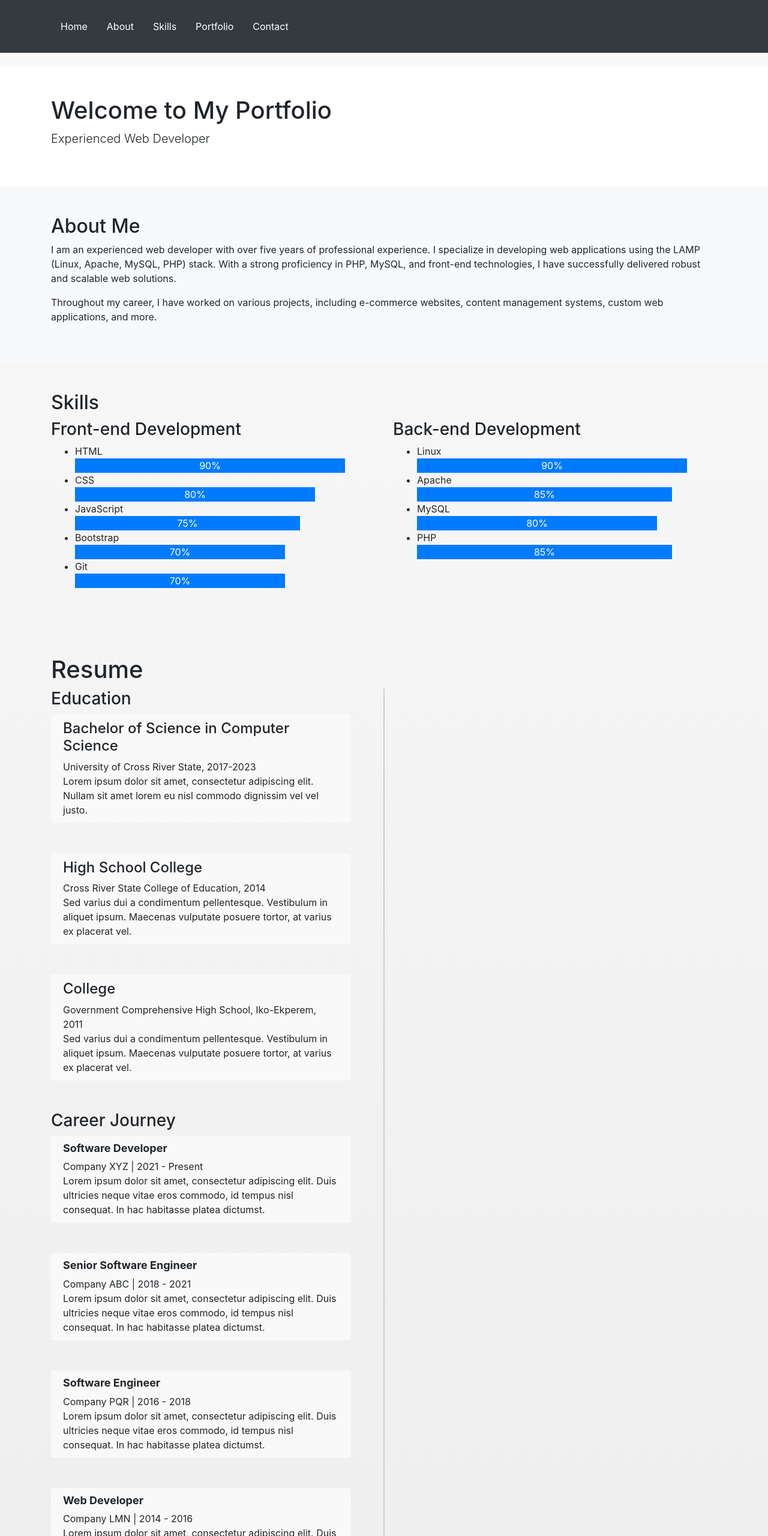
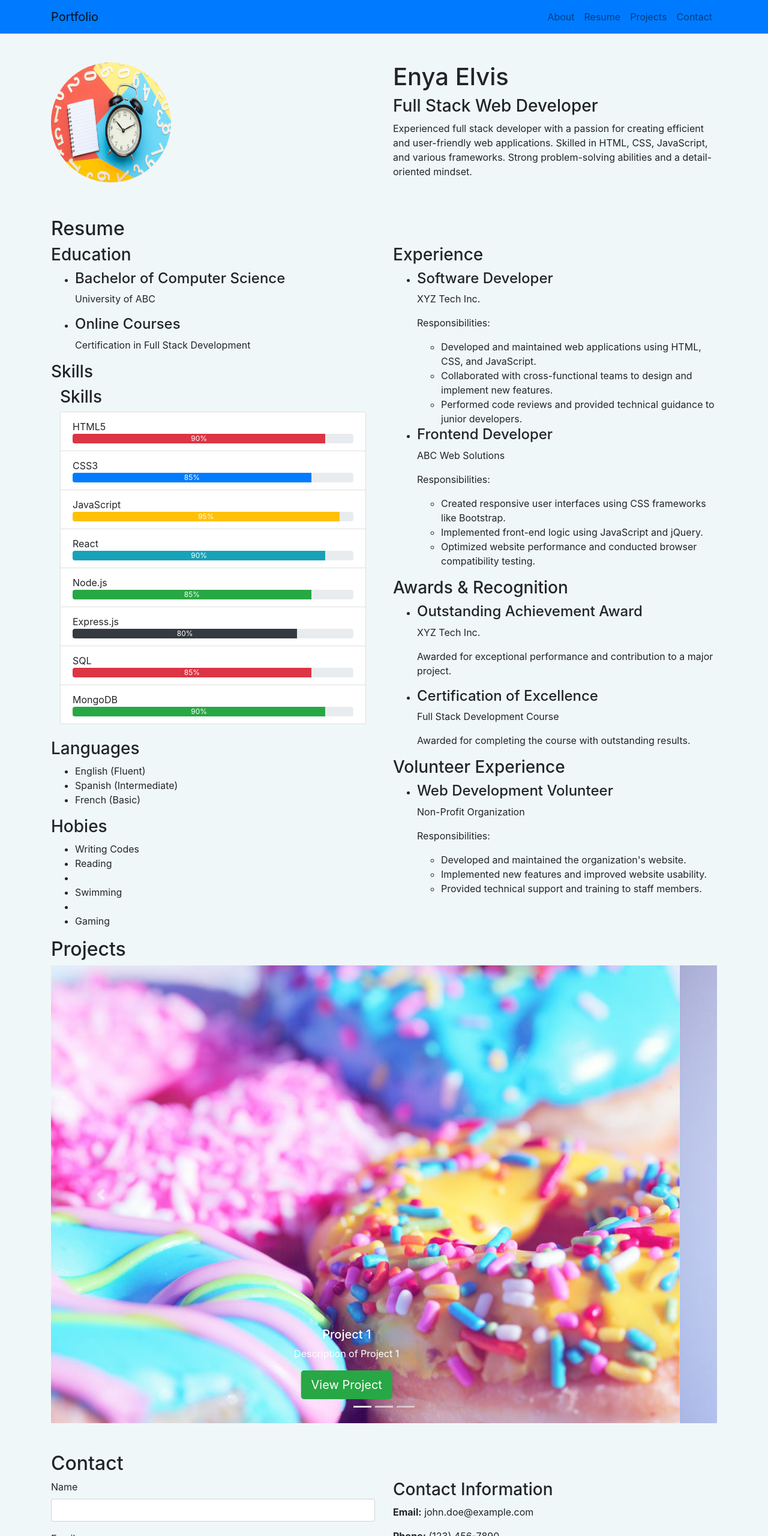
Before and after one commit to enyasystem/portfolio, a plain HTML site: page index.html in a window 1280 px wide. Shown: the top 2560 px of the page at 60% size. Drawn offline with nearby package versions, Linux system fonts and the light colour scheme.

Commit message:
Portfolio updated

```diff
--- a/index.html
+++ b/index.html
@@ -1,188 +1,249 @@
 <!DOCTYPE html>
+<html lang="en">
+<head>
+  <meta charset="UTF-8">
+  <meta name="viewport" content="width=device-width, initial-scale=1.0">
+  <title>Full Stack Developer Portfolio</title>
+  <link rel="stylesheet" href="https://stackpath.bootstrapcdn.com/bootstrap/4.3.1/css/bootstrap.min.css">
+  <style>
+    /* Custom styles */
+    body {
+      background-color: #f0f7f9;
+    }
 
-<head>
-  <title>ELVIS's Portfolio</title>
-  <!-- Include Bootstrap CSS -->
-  <link rel="stylesheet" href="https://stackpath.bootstrapcdn.com/bootstrap/4.5.0/css/bootstrap.min.css">
-  <script src="https://code.jquery.com/jquery-3.2.1.slim.min.js"></script>
-  <script src="https://maxcdn.bootstrapcdn.com/bootstrap/4.0.0/js/bootstrap.min.js"></script>
-  <link rel="stylesheet" href="style.css">
+
+    /* Add more custom styles here */
+	.profile_pic{
+	width: 200px;
+	height: 200px;
+	border-radius: 50%;
+}
+
+ .progress-bar {
+    height: 100%;
+    width: 0;
+    background-color: seagreen/* Replace with your desired color */
+  }
+
+  </style>
 </head>
+<body>
 
-<body>
-  <header class="bg-dark py-4">
-    <nav class="container">
-      <ul class="nav">
+ <nav class="navbar navbar-expand-lg navbar-light bg-primary sticky-top">
+    <div class="container">
+      <a class="navbar-brand" href="#">Portfolio</a>
+      <button class="navbar-toggler" type="button" data-toggle="collapse" data-target="#navbarNav"
+        aria-controls="navbarNav" aria-expanded="false" aria-label="Toggle navigation">
+        <span class="navbar-toggler-icon"></span>
+      </button>
+      <div class="collapse navbar-collapse" id="navbarNav">
+        <ul class="navbar-nav ml-auto">
           <li class="nav-item">
-          <a class="nav-link text-white" href="#home">Home</a>
+            <a class="nav-link" href="#about">About</a>
           </li>
           <li class="nav-item">
-          <a class="nav-link text-white" href="#about">About</a>
+            <a class="nav-link" href="#resume">Resume</a>
           </li>
           <li class="nav-item">
-          <a class="nav-link text-white" href="#skills">Skills</a>
+            <a class="nav-link" href="#projects">Projects</a>
           </li>
           <li class="nav-item">
-          <a class="nav-link text-white" href="#portfolio">Portfolio</a>
-        </li>
-        <li class="nav-item">
-          <a class="nav-link text-white" href="#contact">Contact</a>
+            <a class="nav-link" href="#contact">Contact</a>
           </li>
         </ul>
+      </div>
+    </div>
   </nav>
+
+  <header id="about" class="container py-5">
+    <div class="row">
+      <div class="col-lg-6">
+        <img src="blog39.jpg" class="img-fluid rounded-circle profile_pic" alt="Profile Picture">
+      </div>
+      <div class="col-lg-6">
+        <h1>Enya Elvis</h1>
+        <h3>Full Stack Web Developer</h3>
+        <p>Experienced full stack developer with a passion for creating efficient and user-friendly web applications. Skilled in HTML, CSS, JavaScript, and various frameworks. Strong problem-solving abilities and a detail-oriented mindset.</p>
+      </div>
+    </div>
   </header>
 
-  <main class="py-4">
-    <section id="home" class="bg-white py-5">
-      <div class="container">
-        <h1>Welcome to My Portfolio</h1>
-        <p class="lead">Experienced Web Developer</p>
-      </div>
-    </section>
-
-    <section id="about" class="bg-light py-5">
-      <div class="container">
-        <h2>About Me</h2>
-        <p>I am an experienced web developer with over five years of professional experience. I specialize in developing
-          web applications using the LAMP (Linux, Apache, MySQL, PHP) stack. With a strong proficiency in PHP, MySQL,
-          and front-end technologies, I have successfully delivered robust and scalable web solutions.</p>
-        <p>Throughout my career, I have worked on various projects, including e-commerce websites, content management
-          systems, custom web applications, and more.</p>
-      </div>
-    </section>
-
-    <section id="skills" class="py-5">
-      <div class="container">
-        <h2>Skills</h2>
+  <section id="resume" class="container">
+    <h2>Resume</h2>
     <div class="row">
-          <div class="col-md-6">
-            <h3>Front-end Development</h3>
+      <div class="col-lg-6">
+        <div class="resume-item">
+          <h3>Education</h3>
+          <div class="vertical-line"></div>
           <ul>
-              <li>HTML <span class="progress-bar" style="width: 90%;">90%</span></li>
-              <li>CSS <span class="progress-bar" style="width: 80%;">80%</span></li>
-              <li>JavaScript <span class="progress-bar" style="width: 75%;">75%</span></li>
-              <li>Bootstrap <span class="progress-bar" style="width: 70%;">70%</span></li>
-              <li>Git <span class="progress-bar" style="width: 70%;">70%</span></li>
+            <li>
+              <h4>Bachelor of Computer Science</h4>
+              <p>University of ABC</p>
+            </li>
+            <li>
+              <h4>Online Courses</h4>
+              <p>Certification in Full Stack Development</p>
+            </li>
           </ul>
         </div>
-          <div class="col-md-6">
-            <h3>Back-end Development</h3>
+      <div class="resume-item">
+  <h3>Skills</h3>
+  <div class="vertical-line"></div>
+
+</div>
+
+<div class="container">
+    <div class="resume-item">
+      <h3>Skills</h3>
+      <div class="vertical-line"></div>
+      <ul class="list-group">
+        <li class="list-group-item">
+          <span>HTML5</span>
+          <div class="progress">
+            <div class="progress-bar bg-danger" style="width: 90%;" role="progressbar" aria-valuenow="90"
+              aria-valuemin="0" aria-valuemax="100">90%</div>
+          </div>
+        </li>
+        <li class="list-group-item">
+          <span>CSS3</span>
+          <div class="progress">
+            <div class="progress-bar bg-primary" style="width: 85%;" role="progressbar" aria-valuenow="85"
+              aria-valuemin="0" aria-valuemax="100">85%</div>
+          </div>
+        </li>
+        <li class="list-group-item">
+          <span>JavaScript</span>
+          <div class="progress">
+            <div class="progress-bar bg-warning" style="width: 95%;" role="progressbar" aria-valuenow="95"
+              aria-valuemin="0" aria-valuemax="100">95%</div>
+          </div>
+        </li>
+        <li class="list-group-item">
+          <span>React</span>
+          <div class="progress">
+            <div class="progress-bar bg-info" style="width: 90%;" role="progressbar" aria-valuenow="90"
+              aria-valuemin="0" aria-valuemax="100">90%</div>
+          </div>
+        </li>
+        <li class="list-group-item">
+          <span>Node.js</span>
+          <div class="progress">
+            <div class="progress-bar bg-success" style="width: 85%;" role="progressbar" aria-valuenow="85"
+              aria-valuemin="0" aria-valuemax="100">85%</div>
+          </div>
+        </li>
+        <li class="list-group-item">
+          <span>Express.js</span>
+          <div class="progress">
+            <div class="progress-bar bg-dark" style="width: 80%;" role="progressbar" aria-valuenow="80"
+              aria-valuemin="0" aria-valuemax="100">80%</div>
+          </div>
+        </li>
+        <li class="list-group-item">
+          <span>SQL</span>
+          <div class="progress">
+            <div class="progress-bar bg-danger" style="width: 85%;" role="progressbar" aria-valuenow="85"
+              aria-valuemin="0" aria-valuemax="100">85%</div>
+          </div>
+        </li>
+        <li class="list-group-item">
+          <span>MongoDB</span>
+          <div class="progress">
+            <div class="progress-bar bg-success" style="width: 90%;" role="progressbar" aria-valuenow="90"
+              aria-valuemin="0" aria-valuemax="100">90%</div>
+          </div>
+        </li>
+      </ul>
+    </div>
+  </div>
+<br>
+
+        <div class="resume-item">
+          <h3>Languages</h3>
+          <div class="vertical-line"></div>
           <ul>
-              <li>Linux <span class="progress-bar" style="width: 90%;">90%</span></li>
-              <li>Apache <span class="progress-bar" style="width: 85%;">85%</span></li>
-              <li>MySQL <span class="progress-bar" style="width: 80%;">80%</span></li>
-              <li>PHP <span class="progress-bar" style="width: 85%;">85%</span></li>
+            <li>English (Fluent)</li>
+            <li>Spanish (Intermediate)</li>
+            <li>French (Basic)</li>
+          </ul>
+        </div>
+
+ <div class="resume-item">
+          <h3>Hobies</h3>
+          <div class="vertical-line"></div>
+          <ul>
+            <li>Writing Codes</li>
+            <li>Reading<li>
+	<li>Swimming<li>
+            <li>Gaming</li>
+          </ul>
+        </div>
+      </div>
+      <div class="col-lg-6">
+        <div class="resume-item">
+          <h3>Experience</h3>
+          <div class="vertical-line"></div>
+          <ul>
+            <li>
+              <h4>Software Developer</h4>
+              <p>XYZ Tech Inc.</p>
+              <p>Responsibilities:</p>
+              <ul>
+                <li>Developed and maintained web applications using HTML, CSS, and JavaScript.</li>
+                <li>Collaborated with cross-functional teams to design and implement new features.</li>
+                <li>Performed code reviews and provided technical guidance to junior developers.</li>
+              </ul>
+            </li>
+            <li>
+              <h4>Frontend Developer</h4>
+              <p>ABC Web Solutions</p>
+              <p>Responsibilities:</p>
+              <ul>
+                <li>Created responsive user interfaces using CSS frameworks like Bootstrap.</li>
+                <li>Implemented front-end logic using JavaScript and jQuery.</li>
+                <li>Optimized website performance and conducted browser compatibility testing.</li>
+              </ul>
+            </li>
+          </ul>
+        </div>
+        <div class="resume-item">
+          <h3>Awards &amp; Recognition</h3>
+          <div class="vertical-line"></div>
+          <ul>
+            <li>
+              <h4>Outstanding Achievement Award</h4>
+              <p>XYZ Tech Inc.</p>
+              <p>Awarded for exceptional performance and contribution to a major project.</p>
+            </li>
+            <li>
+              <h4>Certification of Excellence</h4>
+              <p>Full Stack Development Course</p>
+              <p>Awarded for completing the course with outstanding results.</p>
+            </li>
+          </ul>
+        </div>
+        <div class="resume-item">
+          <h3>Volunteer Experience</h3>
+          <div class="vertical-line"></div>
+          <ul>
+            <li>
+              <h4>Web Development Volunteer</h4>
+              <p>Non-Profit Organization</p>
+              <p>Responsibilities:</p>
+              <ul>
+                <li>Developed and maintained the organization's website.</li>
+                <li>Implemented new features and improved website usability.</li>
+                <li>Provided technical support and training to staff members.</li>
+              </ul>
+            </li>
           </ul>
         </div>
       </div>
     </div>
   </section>
 
-    <!-- <style>
-      .resume-section {
-        margin-bottom: 30px;
-      }
-
-      .resume-section h2 {
-        margin-bottom: 20px;
-      }
-
-      .resume-item {
-        margin-bottom: 10px;
-      }
-
-      .resume-item h4 {
-        margin-bottom: 5px;
-      }
-    </style> -->
-
-
-
-    <section id="resume" class="py-5">
-      <div class="container">
-        <h1>Resume</h1>
-        <div class="row">
-          <div class="col-md-12">
-            <ul class="timeline">
-              <li>
-                <h3>Education</h3>
-                <div class="timeline-content">
-                  <h4>Bachelor of Science in Computer Science</h4>
-                  <p>University of Cross River State, 2017-2023</p>
-                  <p>Lorem ipsum dolor sit amet, consectetur adipiscing elit. Nullam sit amet lorem eu nisl commodo
-                    dignissim vel vel justo.</p>
-                </div>
-              </li>
-              <li>
-              <div class="timeline-content">
-                <h4>High School College</h4>
-                <p>Cross River State College of Education, 2014</p>
-                <p>Sed varius dui a condimentum pellentesque. Vestibulum in aliquet ipsum. Maecenas vulputate posuere tortor, at
-                  varius ex placerat vel.</p>
-              </div>
-            </li>
-              <li>
-              <div class="timeline-content">
-                <h4>College</h4>
-                <p>Government Comprehensive High School, Iko-Ekperem, 2011</p>
-                <p>Sed varius dui a condimentum pellentesque. Vestibulum in aliquet ipsum. Maecenas vulputate posuere tortor, at
-                  varius ex placerat vel.</p>
-              </div>
-            </li>
-            <h3>Career Journey</h3>
-
-              <ul class="timeline">
-                <li>
-                  <div class="timeline-content">
-                    <h6>Software Developer</h6>
-                    <p>Company XYZ | 2021 - Present</p>
-                    <p>Lorem ipsum dolor sit amet, consectetur adipiscing elit. Duis ultricies neque vitae eros commodo,
-                      id tempus nisl consequat. In hac habitasse platea dictumst.</p>
-                  </div>
-                </li>
-                <li>
-                  <div class="timeline-content">
-                    <h6>Senior Software Engineer</h6>
-                    <p>Company ABC | 2018 - 2021</p>
-                    <p>Lorem ipsum dolor sit amet, consectetur adipiscing elit. Duis ultricies neque vitae eros commodo,
-                      id tempus nisl consequat. In hac habitasse platea dictumst.</p>
-                  </div>
-                </li>
-                <li>
-                  <div class="timeline-content">
-                    <h6>Software Engineer</h6>
-                    <p>Company PQR | 2016 - 2018</p>
-                    <p>Lorem ipsum dolor sit amet, consectetur adipiscing elit. Duis ultricies neque vitae eros commodo,
-                      id tempus nisl consequat. In hac habitasse platea dictumst.</p>
-                  </div>
-                </li>
-                <li>
-                  <div class="timeline-content">
-                    <h6>Web Developer</h6>
-                    <p>Company LMN | 2014 - 2016</p>
-                    <p>Lorem ipsum dolor sit amet, consectetur adipiscing elit. Duis ultricies neque vitae eros commodo,
-                      id tempus nisl consequat. In hac habitasse platea dictumst.</p>
-                  </div>
-                </li>
-                <li>
-                  <div class="timeline-content">
-                    <h6>Junior Web Developer</h6>
-                    <p>Company DEF | 2012 - 2014</p>
-                    <p>Lorem ipsum dolor sit amet, consectetur adipiscing elit. Duis ultricies neque vitae eros commodo,
-                      id tempus nisl consequat. In hac habitasse platea dictumst.</p>
-                  </div>
-                </li>
-                <!-- Add more career journey items as needed -->
-              </ul>
-          </div>
-        </div>
-      </div>
-    </section>
-
-
-    <section id="portfolio" class="bg-light py-5">
-      <div class="container">
-        <h2>Portfolio</h2>
+  <section id="projects" class="container">
+    <h2>Projects</h2>
     <div id="project-carousel" class="carousel slide" data-ride="carousel">
       <ol class="carousel-indicators">
         <li data-target="#project-carousel" data-slide-to="0" class="active"></li>
@@ -191,99 +252,30 @@
       </ol>
       <div class="carousel-inner">
         <div class="carousel-item active">
-              <div class="row">
-                <div class="col-md-4">
-                  <div class="card">
-                    <img src="blog26.jpg" class="card-img-top" alt="Project 1">
-                    <div class="card-body">
-                      <h5 class="card-title">Project 1</h5>
-                      <p class="card-text">Description of Project 1</p>
-                    </div>
-                  </div>
-                </div>
-                <div class="col-md-4">
-                  <div class="card">
-                    <img src="blog27.jpg" class="card-img-top" alt="Project 2">
-                    <div class="card-body">
-                      <h5 class="card-title">Project 2</h5>
-                      <p class="card-text">Description of Project 2</p>
-                    </div>
-                  </div>
-                </div>
-                <div class="col-md-4">
-                  <div class="card">
-                    <img src="blog28.jpg" class="card-img-top" alt="Project 3">
-                    <div class="card-body">
-                      <h5 class="card-title">Project 3</h5>
-                      <p class="card-text">Description of Project 3</p>
-                    </div>
-                  </div>
-                </div>
+  <img src="blog28.jpg" class="d-block w-100" alt="Project 1">
+  <div class="carousel-caption">
+    <h5>Project 1</h5>
+    <p>Description of Project 1</p>
+<a href="error.php" class="btn btn-success btn-lg">View Project</a>
   </div>
 </div>
 <div class="carousel-item">
-              <div class="row">
-                <div class="col-md-4">
-                  <div class="card">
-                    <img src="blog30.jpg" class="card-img-top" alt="Project 4">
-                    <div class="card-body">
-                      <h5 class="card-title">Project 4</h5>
-                      <p class="card-text">Description of Project 4</p>
-                    </div>
-                  </div>
-                </div>
-                <div class="col-md-4">
-                  <div class="card">
-                    <img src="blog34.jpg" class="card-img-top" alt="Project 5">
-                    <div class="card-body">
-                      <h5 class="card-title">Project 5</h5>
-                      <p class="card-text">Description of Project 5</p>
-                    </div>
-                  </div>
-                </div>
-                <div class="col-md-4">
-                  <div class="card">
-                    <img src="blog39.jpg" class="card-img-top" alt="Project 6">
-                    <div class="card-body">
-                      <h5 class="card-title">Project 6</h5>
-                      <p class="card-text">Description of Project 6</p>
-                    </div>
-                  </div>
-                </div>
+  <img src="blog30.jpg" class="d-block w-100" alt="Project 2">
+  <div class="carousel-caption">
+    <h5>Project 2</h5>
+    <p>Description of Project 2</p>
+<a href="error.php" class="btn btn-success btn-lg">View Project</a>
   </div>
 </div>
 <div class="carousel-item">
-              <div class="row">
-                <div class="col-md-4">
-                  <div class="card">
-                    <img src="blog27.jpg" class="card-img-top" alt="Project 7">
-                    <div class="card-body">
-                      <h5 class="card-title">Project 7</h5>
-                      <p class="card-text">Description of Project 7</p>
+  <img src="blog34.jpg" class="d-block w-100" alt="Project 3">
+  <div class="carousel-caption">
+    <h5>Project 3</h5>
+    <p>Description of Project 3</p>
+    <a href="error.php" class="btn btn-success btn-lg">View Project</a>
   </div>
 </div>
-                </div>
-                <div class="col-md-4">
-                  <div class="card">
-                    <img src="blog28.jpg" class="card-img-top" alt="Project 8">
-                    <div class="card-body">
-                      <h5 class="card-title">Project 8</h5>
-                      <p class="card-text">Description of Project 8</p>
-                    </div>
-                  </div>
-                </div>
-                <div class="col-md-4">
-                  <div class="card">
-                    <img src="blog27.jpg" class="card-img-top" alt="Project 9">
-                    <div class="card-body">
-                      <h5 class="card-title">Project 9</h5>
-                      <p class="card-text">Description of Project 9</p>
-                    </div>
-                  </div>
-                </div>
-              </div>
-            </div>
-          </div>
+
       <a class="carousel-control-prev" href="#project-carousel" role="button" data-slide="prev">
         <span class="carousel-control-prev-icon" aria-hidden="true"></span>
         <span class="sr-only">Previous</span>
@@ -293,99 +285,48 @@
         <span class="sr-only">Next</span>
       </a>
     </div>
-      </div>
   </section>
 
-
-
-    <section id="contact" class="py-5">
-      <div class="container">
+  <section id="contact" class="container py-5">
     <h2>Contact</h2>
     <div class="row">
-          <div class="col-md-6">
+      <div class="col-lg-6">
         <form>
           <div class="form-group">
-                <label for="name">Name</label>
-                <input type="text" class="form-control" id="name" placeholder="Enter your name">
+            <label for="name"><i class="fas fa-user"></i> Name</label>
+            <input type="text" class="form-control" id="name" required>
           </div>
           <div class="form-group">
-                <label for="email">Email address</label>
-                <input type="email" class="form-control" id="email" placeholder="Enter your email">
+            <label for="email"><i class="fas fa-envelope"></i> Email</label>
+            <input type="email" class="form-control" id="email" required>
           </div>
           <div class="form-group">
-                <label for="message">Message</label>
-                <textarea class="form-control" id="message" rows="5" placeholder="Enter your message"></textarea>
+            <label for="message"><i class="fas fa-comment"></i> Message</label>
+            <textarea class="form-control" id="message" rows="5" required></textarea>
           </div>
-              <button type="submit" class="btn btn-primary">Submit</button>
+          <button type="submit" class="btn btn-primary"><i class="fas fa-paper-plane"></i> Submit</button>
         </form>
       </div>
-          <div class="col-md-6">
-            <h5>Contact Information</h5>
-            <p>
-              Phone: +234 70 328 5816<br>
-              Email: enyaelvis@gmail.com<br>
-              Address: Lekki Lagos, Nigeria
-            </p>
-          </div>
+      <div class="col-lg-6">
+        <h3>Contact Information</h3>
+        <p><strong><i class="fas fa-envelope"></i> Email:</strong> john.doe@example.com</p>
+        <p><strong><i class="fas fa-phone"></i> Phone:</strong> (123) 456-7890</p>
+        <p><strong><i class="fas fa-map-marker-alt"></i> Address:</strong> 123 Main St, City, Country</p>
       </div>
     </div>
   </section>
 
 
-
+  <script src="https://code.jquery.com/jquery-3.3.1.slim.min.js"></script>
+  <script src="https://cdnjs.cloudflare.com/ajax/libs/popper.js/1.14.7/umd/popper.min.js"></script>
+  <script src="https://stackpath.bootstrapcdn.com/bootstrap/4.3.1/js/bootstrap.min.js"></script>
 
   <script>
-      // Carousel Functionality
-      const carouselInner = document.querySelector('.carousel-inner');
-      const carouselItems = document.querySelectorAll('.carousel-item');
-      const prevArrow = document.querySelector('.arrow.left');
-      const nextArrow = document.querySelector('.arrow.right');
-      const itemWidth = carouselItems[0].offsetWidth;
-      let currentPosition = 0;
-
-      function moveCarousel(direction) {
-        if (direction === 'prev') {
-          currentPosition += itemWidth;
-          if (currentPosition > 0) {
-            currentPosition = -(itemWidth * (carouselItems.length - 1));
-          }
-        } else if (direction === 'next') {
-          currentPosition -= itemWidth;
-          if (currentPosition < -(itemWidth * (carouselItems.length - 1))) {
-            currentPosition = 0;
-          }
-        }
-
-        carouselInner.style.transform = `translateX(${currentPosition}px)`;
-      }
-
-      prevArrow.addEventListener('click', () => moveCarousel('prev'));
-      nextArrow.addEventListener('click', () => moveCarousel('next'));
+    $(document).ready(function() {
+      // Activate the project carousel
+      $('#project-carousel').carousel();
+    });
   </script>
 
-
-    <footer class="bg-dark text-white py-4">
-      <div class="container">
-        <div class="row">
-          <div class="col-md-6">
-            <p>&copy; 2023 Elvis Oyama</p>
-          </div>
-          <div class="col-md-6 text-right">
-            <p>Resume template by <a href="#">Enya Elvis</a></p>
-          </div>
-        </div>
-      </div>
-    </footer>
-
-    <!-- Bootstrap and JavaScript Libraries -->
-    <script src="https://code.jquery.com/jquery-3.6.0.min.js"></script>
-    <script src="https://cdnjs.cloudflare.com/ajax/libs/popper.js/2.9.2/umd/popper.min.js"></script>
-    <script src="https://stackpath.bootstrapcdn.com/bootstrap/5.4.0/js/bootstrap.min.js"></script>
-
-    <script>
-      // Initialize Carousel
-      $('.carousel').carousel();
-    </script>
 </body>
-
 </html>
```
Lines whose indentation alone changed are shown as unchanged.
